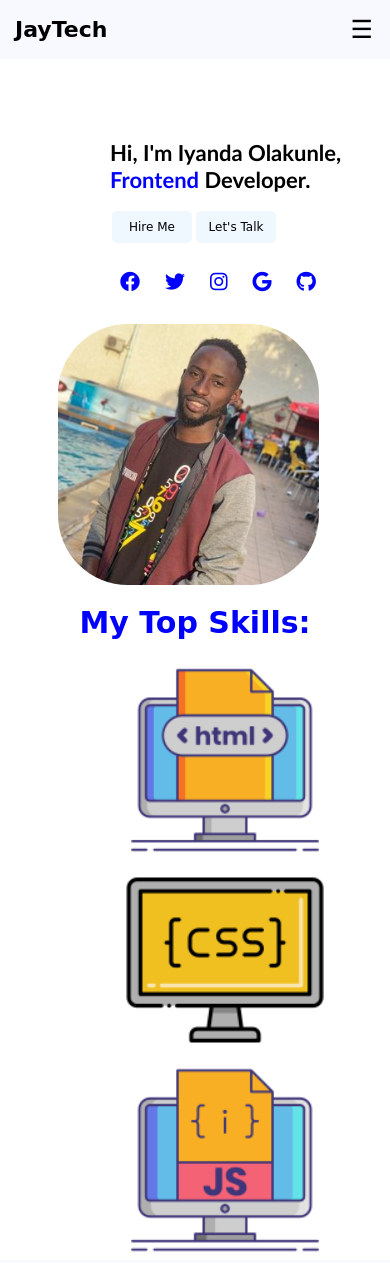
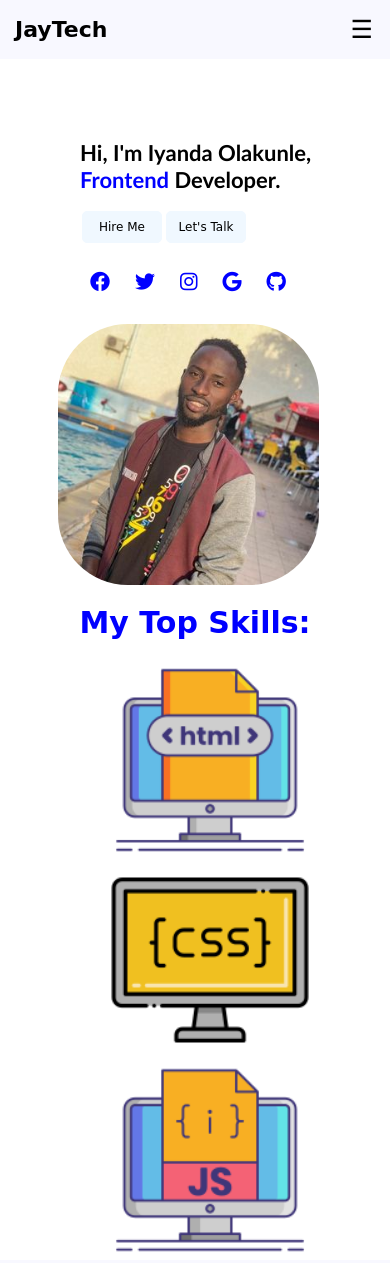
Before and after one commit to Jabson743/MyPortfolio, a plain HTML site: page index.html in a window 390 px wide. Shown: the top 1263 px of the page. Drawn offline with Linux system fonts and the light colour scheme.

Commit message:
eigth commit

```diff
--- a/index.css
+++ b/index.css
@@ -74,7 +74,7 @@ input{
         display: flex;
         flex-direction: column;
         width: 200px;
-        margin-left: 125px;
+        margin-left: 110px;
         margin-top: 20px;
     }
     .skills h2{
@@ -86,8 +86,7 @@ input{
         margin-top: 20px;
     }
     .profile{
-        margin-left: 80px;
-        margin-top: 20px;
+        margin-left: 50px;
     }
     .profile h2{
         margin-left: 100px;
```
